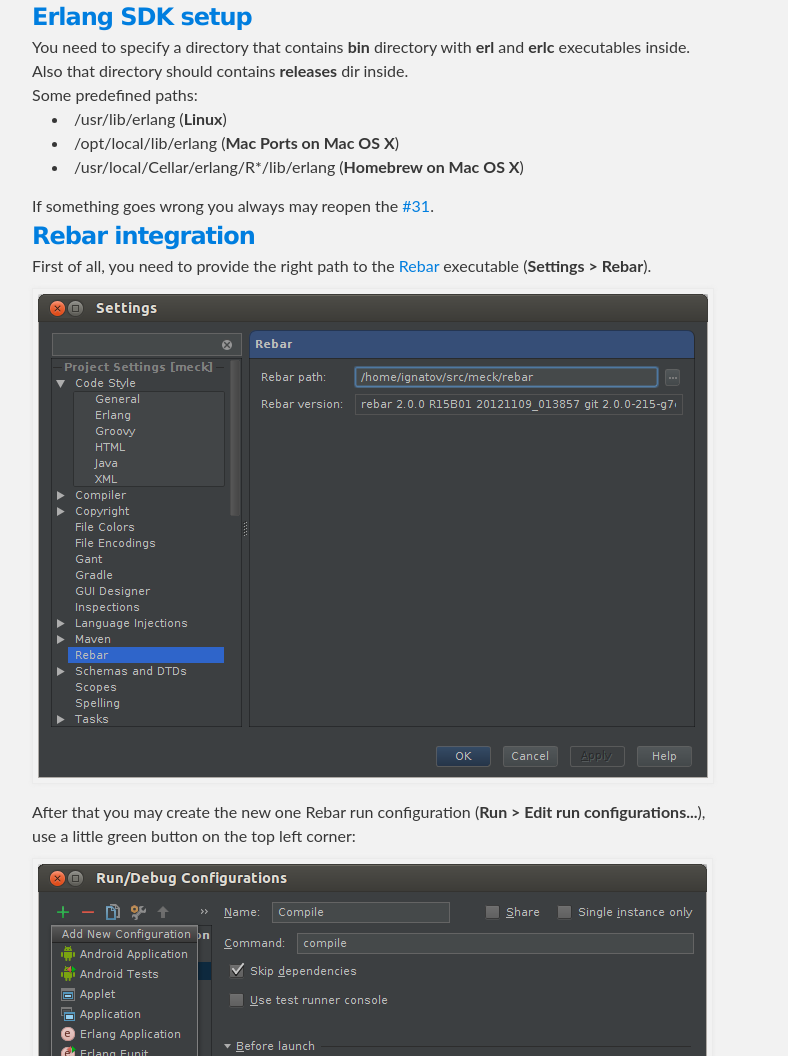
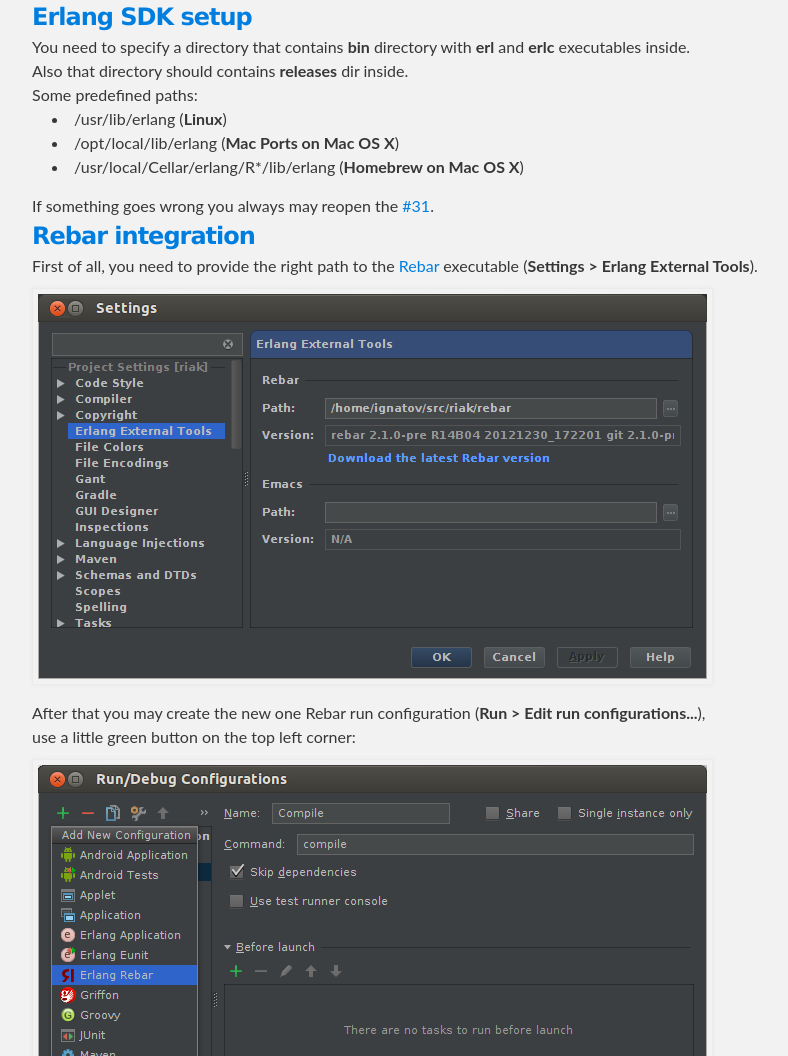
Before and after one commit to ignatov/intellij-erlang, a plain HTML site: page index.html in a window 1280 px wide. Shown: the part 2743-3799 px from the top of the page, without its empty margins (188-976 px from the left). Drawn offline with Linux system fonts and the light colour scheme.

Commit message:
rebar settings image updated

```diff
--- a/index.html
+++ b/index.html
@@ -87,8 +87,8 @@
 
           <div>
               <div>
-                  First of all, you need to provide the right path to the <a href="https://github.com/basho/rebar">Rebar</a> executable (<strong>Settings > Rebar</strong>). <br/>
-                  <img src="images/rebar_setup.png"/>
+                  First of all, you need to provide the right path to the <a href="https://github.com/basho/rebar">Rebar</a> executable (<strong>Settings > Erlang External Tools</strong>). <br/>
+                  <img src="images/external_tools.png"/>
               </div>
               <div>
                   After that you may create the new one Rebar run configuration (<strong>Run > Edit run configurations...</strong>), <br/>
```
Also changed, not shown: images/external_tools.png (added).
